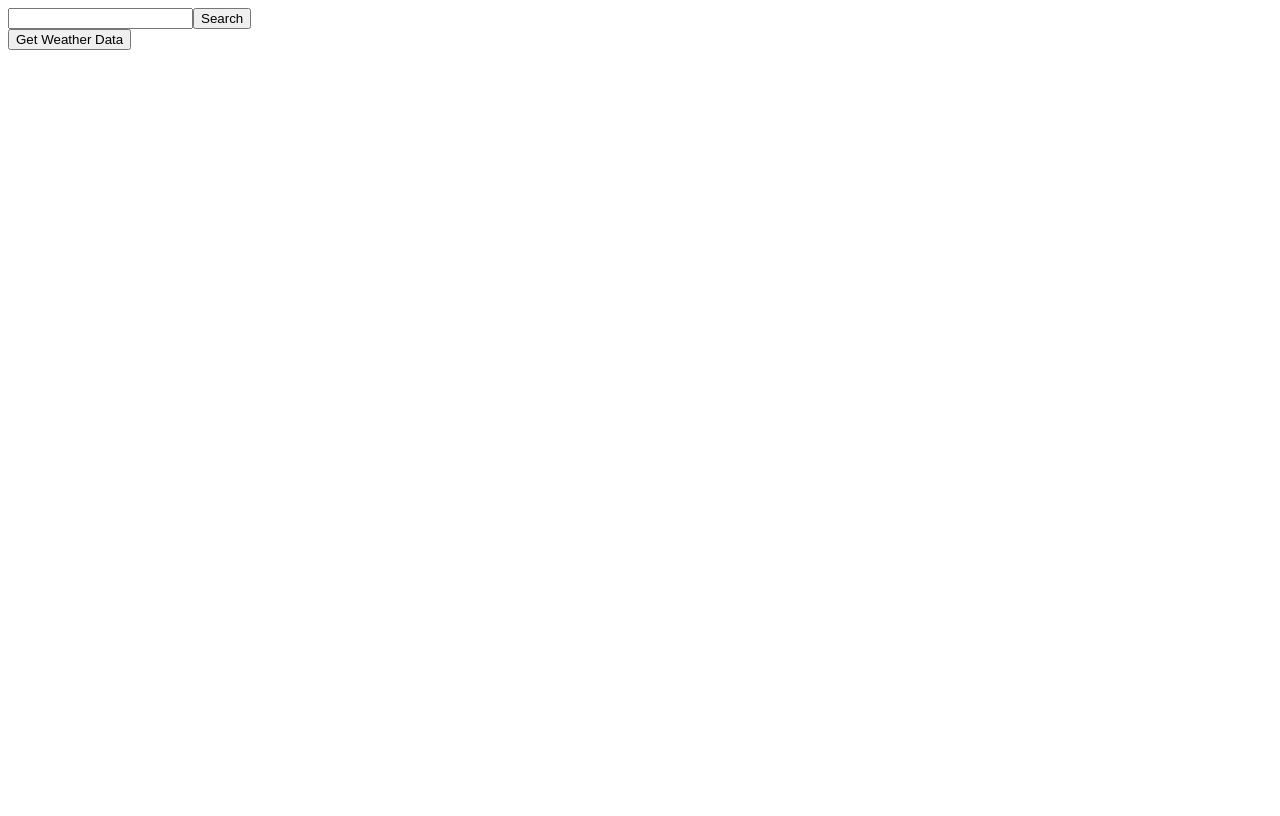
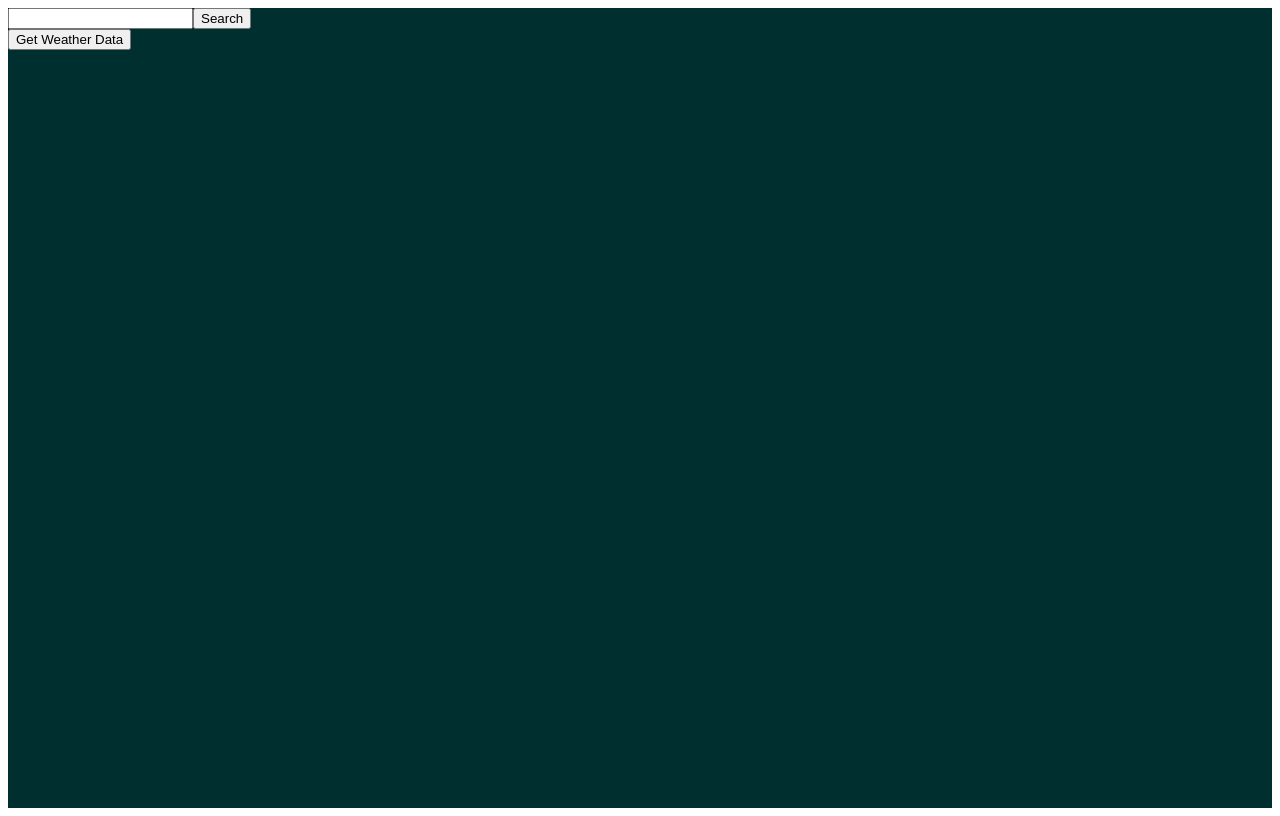
Before and after one commit to paulospace/city-weather-vue, a Vue app: page / in a window 1280 px wide. Built offline with nearby package versions, Linux system fonts and the light colour scheme.

Commit message:
added camps

```diff
--- a/src/components/DayWeather.vue
+++ b/src/components/DayWeather.vue
@@ -19,6 +19,7 @@ export default {
     humidity: [String, Number],
     pop: [String, Number],
     date: Number,
+    icon: String,
     desc: String,
   },
 };
--- a/src/components/WeatherMain.vue
+++ b/src/components/WeatherMain.vue
@@ -84,7 +84,20 @@ export default {
       getCurrentWeather(location.lat, location.lon, openWeatherApiKey).then(
         (weather) => {
           this.currentWeather = weather.current;
-          this.dailyWeather = weather.daily;
+
+          this.dailyWeather = [];
+          weather.daily.forEach((day) => {
+            this.dailyWeather.push({
+              temp: day.temp.day,
+              tempMax: day.temp.max,
+              tempMin: day.temp.min,
+              windSpeed: day.wind_speed,
+              humidity: day.humidity,
+              date: day.dt,
+              icon: day.weather[0].icon,
+              desc: day.weather[0].description,
+            });
+          });
         }
       );
     },
@@ -98,4 +111,11 @@ export default {
 };
 </script>
 
-<style></style>
+<style>
+.WeatherMain {
+  width: 100%;
+  min-height: 100vh;
+  color: #ffffff;
+  background-color: #002f2f;
+}
+</style>
```
